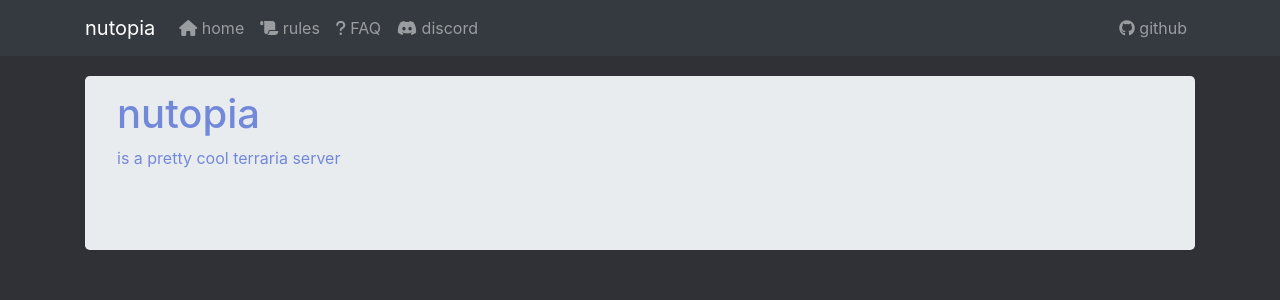
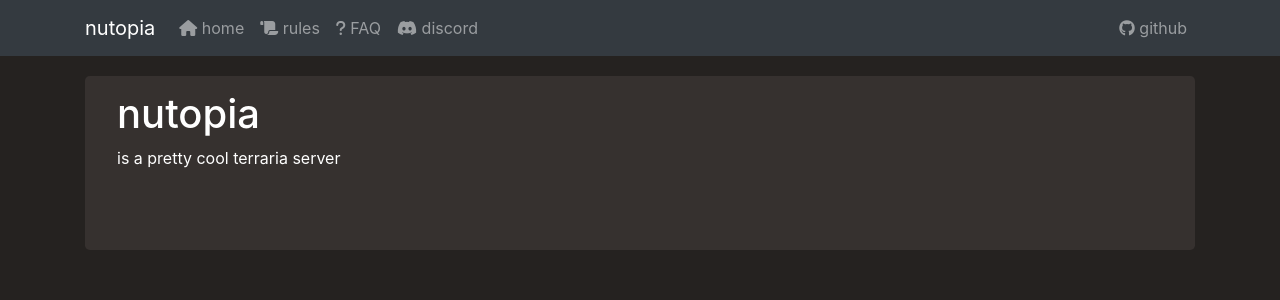
Before and after one commit to Epikest/nutopia, a Jekyll site: the page built from index.md, in a window 1280 px wide. Shown: the top 300 px of the page. Built offline with Jekyll 4.4.1, drawn with Linux system fonts in a browser that asks for light colours; nearby versions of some CDN libraries.

Commit message:
Update default.html

```diff
--- a/_layouts/default.html
+++ b/_layouts/default.html
@@ -1,7 +1,7 @@
 <!DOCTYPE html>
 <html lang="en" dir="ltr">
 {% include header.html %}
-<body style="background-color: #2F3136;">
+<body style="background-color: #252220;">
 <header></header>
 
 <nav class="navbar navbar-expand-lg navbar-dark bg-dark">
@@ -41,8 +41,8 @@
             .jumbotron {
                 padding: $jumbotron-padding ($jumbotron-padding / 2);
                 margin-bottom: $jumbotron-padding;
-                color: #7289da;
-                background-color: $jumbotron-bg;
+                color: #ffffff;
+                background-color: #36312F;
                 @include border-radius($border-radius-lg);
 
                 @include media-breakpoint-up(sm) {
```
